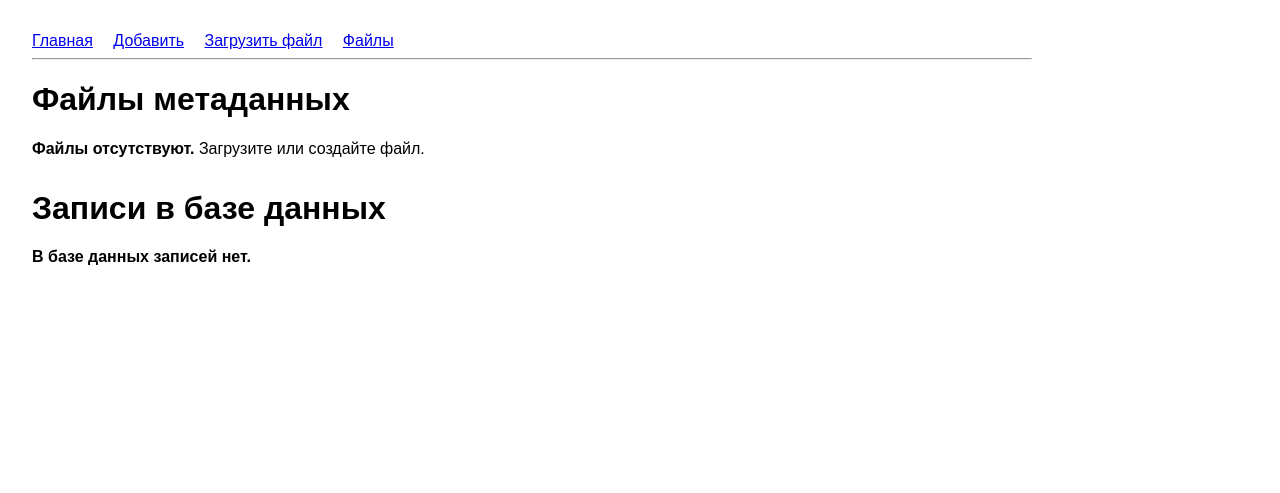
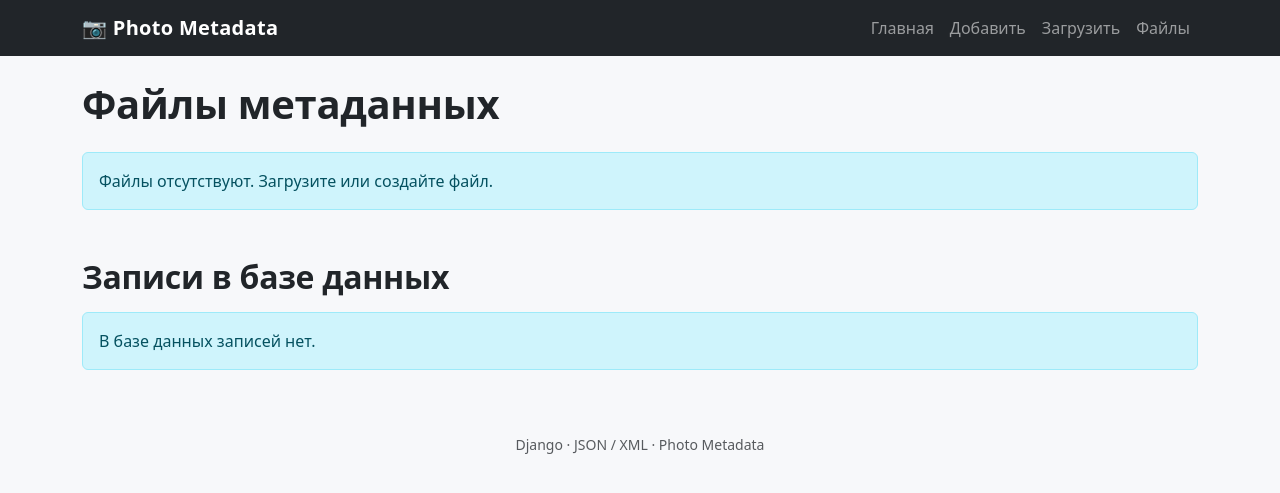
Before and after one commit to kcvysa/photo_metadata_project, a Django app: page /files/ in a window 1280 px wide. Shown: the top 493 px of the page. Run offline with Django 5.2, Linux system fonts and the light colour scheme; data that the repository does not hold is empty.

Commit message:
style(templates): подключён Bootstrap 5, обновлены все страницы

```diff
--- a/metadata_app/templates/metadata_app/base.html
+++ b/metadata_app/templates/metadata_app/base.html
@@ -2,41 +2,60 @@
 <html lang="ru">
 <head>
     <meta charset="utf-8">
+    <meta name="viewport" content="width=device-width, initial-scale=1">
     <title>{% block title %}Метаданные фотографий{% endblock %}</title>
+    <link href="https://cdn.jsdelivr.net/npm/bootstrap@5.3.3/dist/css/bootstrap.min.css" rel="stylesheet">
     <style>
-        body { font-family: Arial, sans-serif; margin: 2rem; max-width: 1000px; }
-        nav a { margin-right: 1rem; }
-        .messages { list-style: none; padding: 0; }
-        .messages li { padding: .6rem 1rem; margin: .5rem 0; border-radius: 4px; }
-        .messages li.success { background: #d4edda; color: #155724; }
-        .messages li.error   { background: #f8d7da; color: #721c24; }
-        .messages li.warning { background: #fff3cd; color: #856404; }
-        table { border-collapse: collapse; width: 100%; margin: 1rem 0 2rem; }
-        th, td { border: 1px solid #ccc; padding: .4rem .6rem; text-align: left; vertical-align: top; }
-        th { background: #f0f0f0; }
-        form p { margin: .4rem 0; }
-        .errorlist { color: #b00020; list-style: none; padding: 0; margin: .2rem 0; }
-        small { color: #666; }
-        .section { margin-top: 2rem; }
+        body { background: #f7f8fa; }
+        .navbar-brand { font-weight: 600; letter-spacing: .3px; }
+        .card { border: none; box-shadow: 0 1px 3px rgba(0,0,0,.06); border-radius: .75rem; }
+        .card-header { background: #fff; border-bottom: 1px solid #eef0f3; font-weight: 600; }
+        .page-title { font-weight: 700; letter-spacing: -.3px; }
+        .badge-format { text-transform: uppercase; letter-spacing: .5px; }
+        table td, table th { vertical-align: middle; }
+        .messages .alert { border-radius: .6rem; }
+        code { background: #f1f3f5; padding: .1rem .35rem; border-radius: .25rem; }
     </style>
 </head>
 <body>
-    <nav>
-        <a href="{% url 'metadata_app:index' %}">Главная</a>
-        <a href="{% url 'metadata_app:add' %}">Добавить</a>
-        <a href="{% url 'metadata_app:upload' %}">Загрузить файл</a>
-        <a href="{% url 'metadata_app:files' %}">Файлы</a>
-    </nav>
-    <hr>
+
+<nav class="navbar navbar-expand-lg navbar-dark bg-dark mb-4">
+    <div class="container">
+        <a class="navbar-brand" href="{% url 'metadata_app:index' %}">📷 Photo Metadata</a>
+        <button class="navbar-toggler" type="button" data-bs-toggle="collapse" data-bs-target="#nav">
+            <span class="navbar-toggler-icon"></span>
+        </button>
+        <div class="collapse navbar-collapse" id="nav">
+            <ul class="navbar-nav ms-auto">
+                <li class="nav-item"><a class="nav-link" href="{% url 'metadata_app:index' %}">Главная</a></li>
+                <li class="nav-item"><a class="nav-link" href="{% url 'metadata_app:add' %}">Добавить</a></li>
+                <li class="nav-item"><a class="nav-link" href="{% url 'metadata_app:upload' %}">Загрузить</a></li>
+                <li class="nav-item"><a class="nav-link" href="{% url 'metadata_app:files' %}">Файлы</a></li>
+            </ul>
+        </div>
+    </div>
+</nav>
+
+<main class="container pb-5">
 
     {% if messages %}
-        <ul class="messages">
+        <div class="messages mb-4">
             {% for message in messages %}
-                <li class="{{ message.tags }}">{{ message }}</li>
+                <div class="alert alert-{{ message.tags|default:'info' }} alert-dismissible fade show" role="alert">
+                    {{ message }}
+                    <button type="button" class="btn-close" data-bs-dismiss="alert"></button>
+                </div>
             {% endfor %}
-        </ul>
+        </div>
     {% endif %}
 
     {% block content %}{% endblock %}
+</main>
+
+<footer class="text-center text-muted small pb-4">
+    Django · JSON / XML · Photo Metadata
+</footer>
+
+<script src="https://cdn.jsdelivr.net/npm/bootstrap@5.3.3/dist/js/bootstrap.bundle.min.js"></script>
 </body>
 </html>
--- a/metadata_app/templates/metadata_app/files_list.html
+++ b/metadata_app/templates/metadata_app/files_list.html
@@ -1,22 +1,29 @@
 {% extends "metadata_app/base.html" %}
 
 {% block content %}
-<h1>Файлы метаданных</h1>
+<h1 class="page-title mb-4">Файлы метаданных</h1>
 
 {% if not has_files %}
-    <p><strong>Файлы отсутствуют.</strong> Загрузите или создайте файл.</p>
+    <div class="alert alert-info">Файлы отсутствуют. Загрузите или создайте файл.</div>
 {% else %}
     {% for item in items %}
-        <h2>{{ item.filename }} <small>({{ item.format }})</small></h2>
-
+        <div class="card mb-4">
+            <div class="card-header d-flex justify-content-between align-items-center">
+                <span><code>{{ item.filename }}</code></span>
+                <span class="badge bg-secondary badge-format">{{ item.format }}</span>
+            </div>
+            <div class="card-body p-0">
                 {% if item.error %}
-            <p class="errorlist">{{ item.error }}</p>
+                    <div class="alert alert-danger m-3">{{ item.error }}</div>
                 {% else %}
-            <table>
-                <tr><th>Поле</th><th>Значение</th></tr>
+                    <table class="table table-striped mb-0">
+                        <thead>
+                            <tr><th style="width: 30%;">Поле</th><th>Значение</th></tr>
+                        </thead>
+                        <tbody>
                             {% for key, value in item.data.items %}
                                 <tr>
-                        <td>{{ key }}</td>
+                                    <td><code>{{ key }}</code></td>
                                     <td>
                                         {% if value.items %}
                                             {{ value }}
@@ -28,34 +35,43 @@
                                     </td>
                                 </tr>
                             {% endfor %}
+                        </tbody>
                     </table>
                 {% endif %}
+            </div>
+        </div>
     {% endfor %}
 {% endif %}
 
-<div class="section">
-    <h1>Записи в базе данных</h1>
+<h2 class="page-title mt-5 mb-3">Записи в базе данных</h2>
 
 {% if not has_db %}
-        <p><strong>В базе данных записей нет.</strong></p>
+    <div class="alert alert-info">В базе данных записей нет.</div>
 {% else %}
-        <table>
+    <div class="card">
+        <div class="card-body p-0">
+            <table class="table table-striped table-hover mb-0">
+                <thead>
                     <tr>
                         <th>Название</th><th>Автор</th><th>Формат</th>
                         <th>Размер, px</th><th>KB</th><th>Теги</th><th>Файл</th>
                     </tr>
+                </thead>
+                <tbody>
                     {% for obj in db_items %}
                         <tr>
                             <td>{{ obj.title }}</td>
                             <td>{{ obj.author }}</td>
-                    <td>{{ obj.format }}</td>
+                            <td><span class="badge bg-secondary badge-format">{{ obj.format }}</span></td>
                             <td>{{ obj.width }}×{{ obj.height }}</td>
                             <td>{{ obj.size_kb }}</td>
-                    <td>{{ obj.tags }}</td>
-                    <td>{{ obj.source_file|default:"—" }}</td>
+                            <td>{{ obj.tags|default:"—" }}</td>
+                            <td><code>{{ obj.source_file|default:"—" }}</code></td>
                         </tr>
                     {% endfor %}
+                </tbody>
             </table>
+        </div>
+    </div>
 {% endif %}
-</div>
 {% endblock %}
```
Also changed, not shown: metadata_app/templates/metadata_app/add_form.html (+43 -13 lines), metadata_app/templates/metadata_app/index.html (+37 -8 lines), metadata_app/templates/metadata_app/upload.html (+27 -8 lines). Lines whose indentation alone changed are shown as unchanged.
